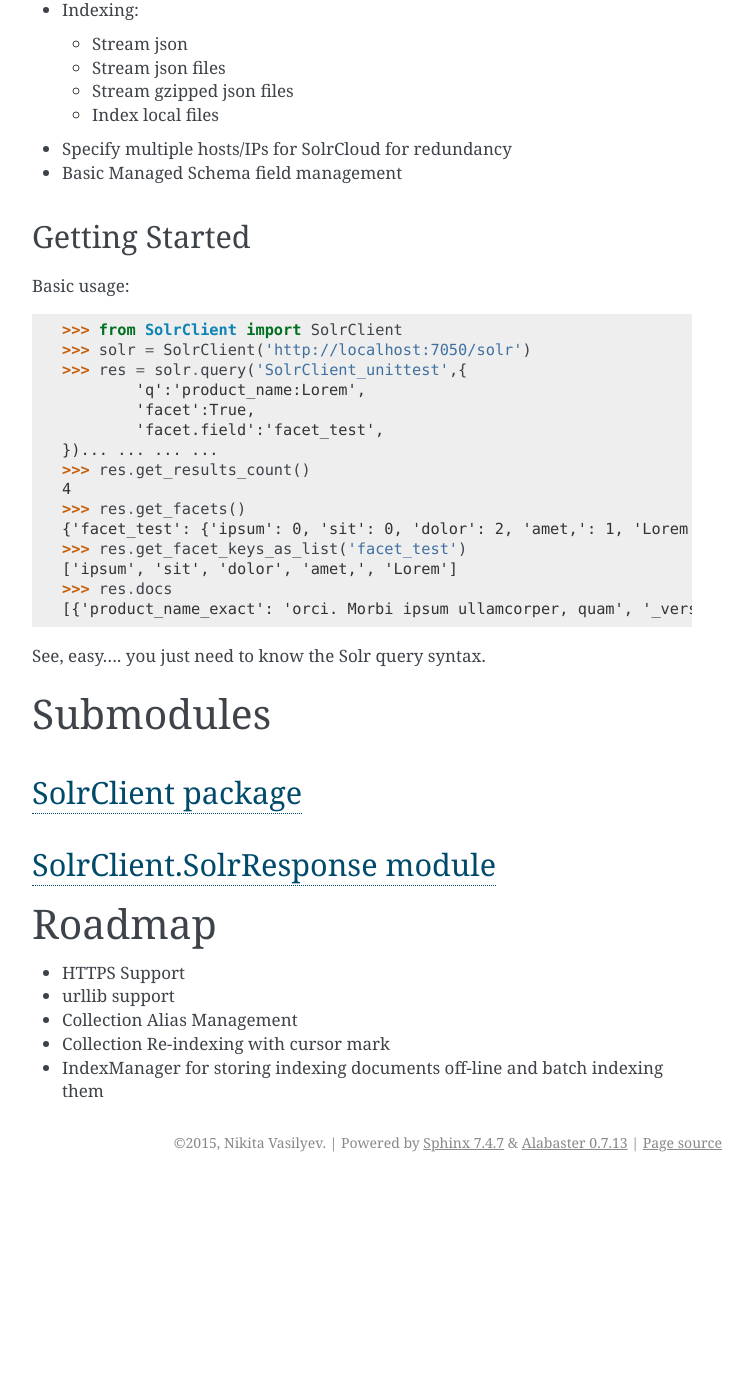
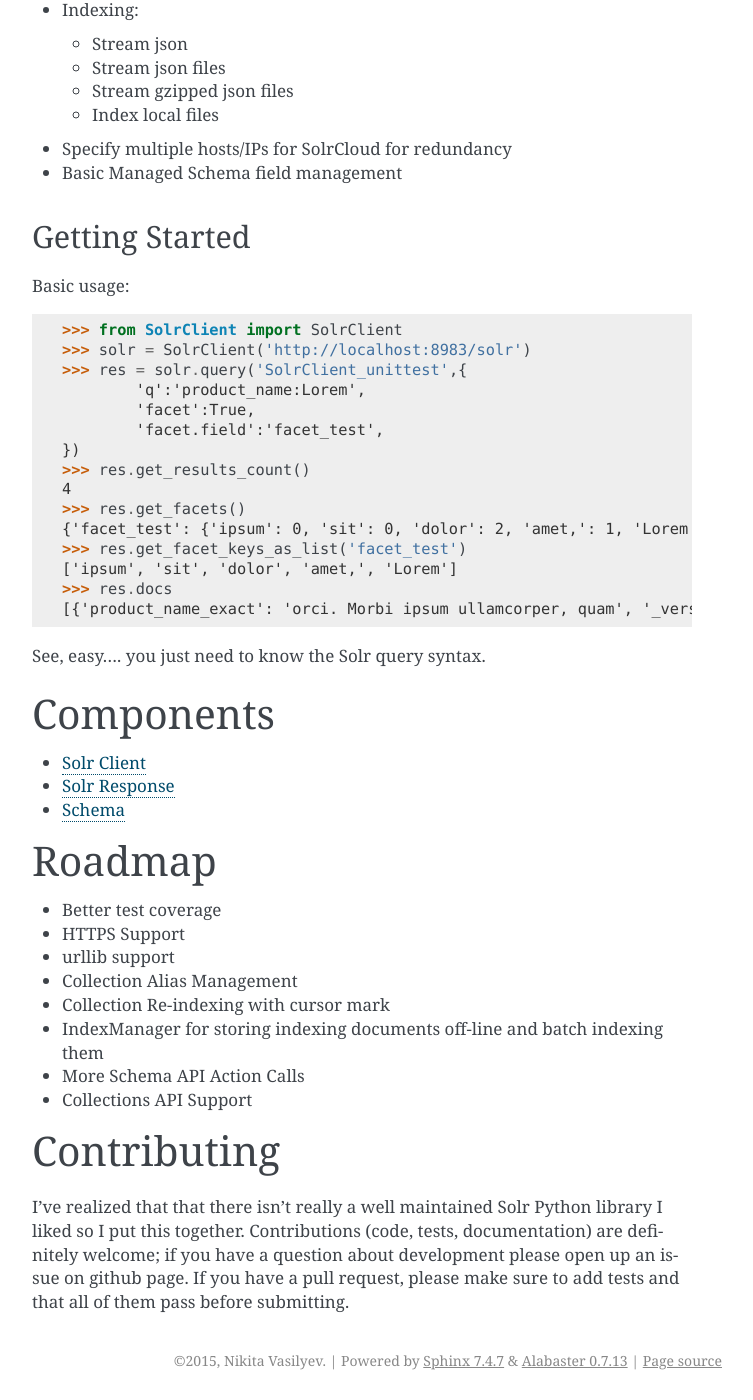
Before and after one commit to moonlitesolutions/SolrClient, a Sphinx documentation site: the page built from docs/index.rst, in a window 1280 px wide and 1400 px high, scrolled down 507 px. Shown: the whole window, without its empty margins (388-1141 px from the left). Built offline with Sphinx 7.4.7, drawn with Linux system fonts in a browser that asks for light colours; before the commit the page ends 1689 px from its top, so only the background shows below that; some of the changed text lies outside the part shown.

Commit message:
Added Documentation and fixed some unit tests

```diff
--- a/docs/SolrResponse.rst
+++ b/docs/SolrResponse.rst
@@ -1,5 +1,7 @@
 SolrClient.SolrResponse module
 ------------------------------
+SolrResponse object is returned on queries to Solr. It provides several handy methods for getting the data back.
+
 .. automodule:: SolrClient
 
 .. autoclass:: SolrResponse
--- a/docs/index.rst
+++ b/docs/index.rst
@@ -28,12 +28,12 @@ Getting Started
 Basic usage: ::
 
 	>>> from SolrClient import SolrClient
-	>>> solr = SolrClient('http://localhost:7050/solr')
+	>>> solr = SolrClient('http://localhost:8983/solr')
 	>>> res = solr.query('SolrClient_unittest',{
                 'q':'product_name:Lorem',
                 'facet':True,
                 'facet.field':'facet_test',
-        })... ... ... ...
+        })
 	>>> res.get_results_count()
 	4
 	>>> res.get_facets()
@@ -45,17 +45,29 @@ Basic usage: ::
 
 See, easy.... you just need to know the Solr query syntax.
 
-Submodules
+Components
 ----------
-:doc:`/SolrClient`
-~~~~~~~~~~~~~~~~~~
-:doc:`/SolrResponse`
-~~~~~~~~~~~~~~~~~~~~
+.. toctree::
+   :maxdepth: 1
+
+   Solr Client <SolrClient>
+   Solr Response <SolrResponse>
+   Schema <Schema>
+
 
 Roadmap
 -------
+* Better test coverage
 * HTTPS Support
 * urllib support
 * Collection Alias Management
 * Collection Re-indexing with cursor mark
 * IndexManager for storing indexing documents off-line and batch indexing them
+* More Schema API Action Calls
+* Collections API Support
+
+Contributing
+------------
+I've realized that that there isn't really a well maintained Solr Python library I liked so I put this together.
+Contributions (code, tests, documentation) are definitely welcome; if you have a question about development please open up an issue on github page.
+If you have a pull request, please make sure to add tests and that all of them pass before submitting.
```
Also changed, not shown: docs/Schema.rst (added, +22 -0 lines), docs/SolrClient.rst (+18 -27 lines), docs/exceptions.rst (added, +8 -0 lines), .travis.yml, 5 other files.
